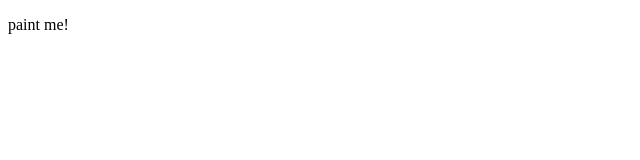
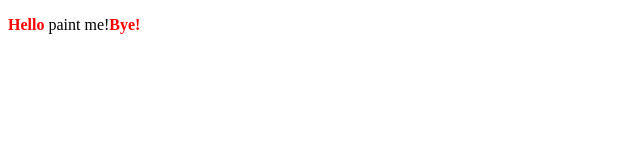
Before and after one commit to arianaspatari/ariana, a plain HTML site: page ariana.html in a window 1280 px wide. Shown: the whole page, without its empty margins (0-640 px from the left). Drawn offline with Linux system fonts and the light colour scheme.

Commit message:
Update ariana.html

```diff
--- a/ariana.html
+++ b/ariana.html
@@ -2,7 +2,7 @@
     <html lang="en">
     <head>
         <title>Document</title>
-        <link rel ="stylesheet" href="style.css" >
+        <link rel ="stylesheet" href="ariana_style.css" >
     </head>
     <body>
       <p>paint me!</p>
```
